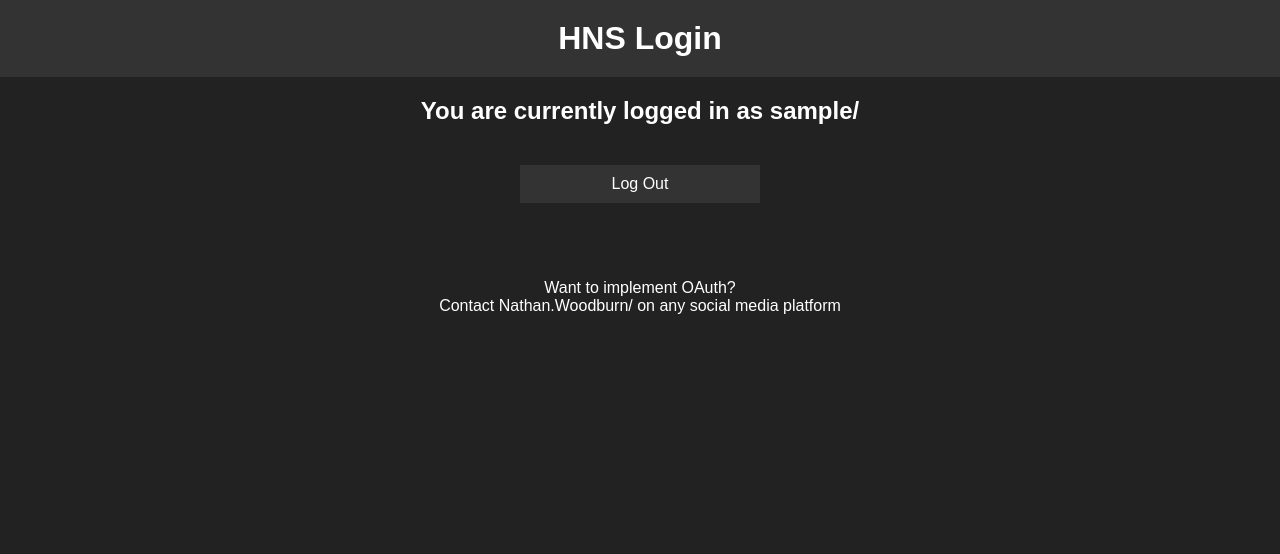
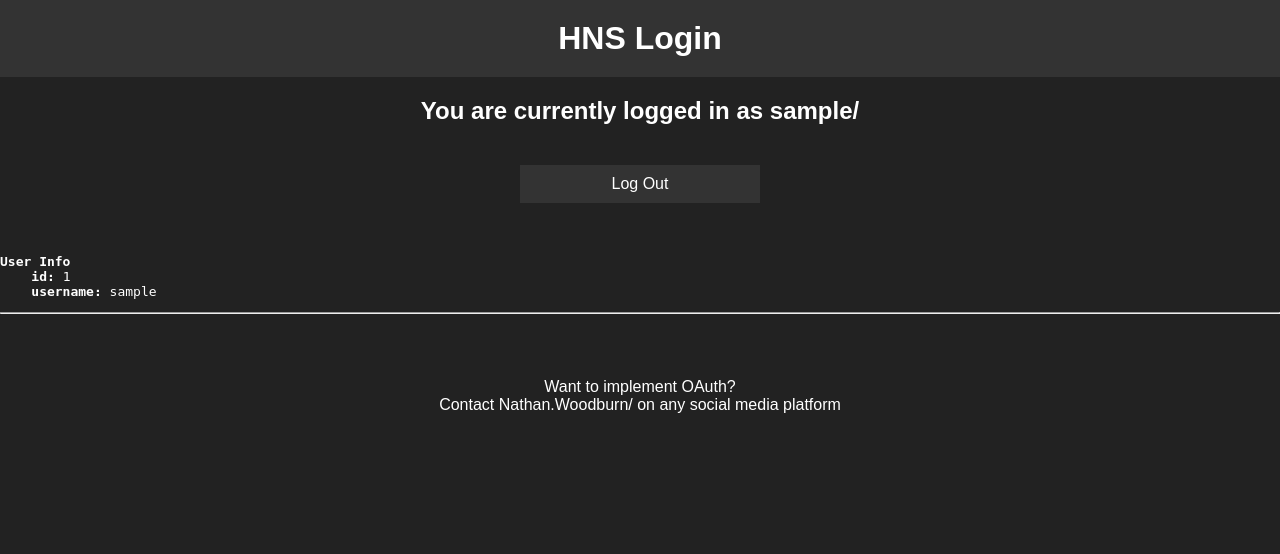
Before and after one commit to Nathanwoodburn/hns-login, a Flask app: page / in a window 1280 px wide. Shown: the top 554 px of the page. Run offline with Flask 3, Linux system fonts and the light colour scheme; the visitor is signed in with stand-in values (Sample User, id 1); tables that the repository leaves empty hold one stand-in row (values such as "Sample post"); a database or web service that is not in the repository returns one stand-in record (values such as "Sample title"); data that the repository does not hold is empty.

Commit message:
feat: Add more info to admin user

```diff
--- a/website/routes.py
+++ b/website/routes.py
@@ -58,11 +58,14 @@ def home():
             return redirect(next_page)
         return redirect("/")
     user = current_user()
+    users = []
     if user:
         clients = OAuth2Client.query.filter_by(user_id=user.id).all()
 
         if user.id == 1:
             clients = OAuth2Client.query.all()
+            users = User.query.all()
+            users = [{"id": user.id, "username": user.username} for user in users]
 
         if next_page:
             return redirect(next_page)
@@ -82,7 +85,7 @@ def home():
 
 
 
-    return render_template("home.html", user=user, clients=clients, address=address, hnsid=hnsid)
+    return render_template("home.html", user=user, clients=clients, address=address, hnsid=hnsid, users=users)
 
 @bp.route("/hnsid", methods=["POST"])
 def hnsid():
--- a/website/templates/home.html
+++ b/website/templates/home.html
@@ -98,8 +98,11 @@
   <a href="{{ url_for('.logout') }}" class="button">Log Out</a>
 
   {% for client in clients %}
+
   <pre>
 <strong>Client Info</strong>
+  {% if user.id == 1 %}
+  <strong>client_owner: </strong>{{ client.user_id }}{% endif %}
   {%- for key in client.client_info %}
   <strong>{{ key }}: </strong>{{ client.client_info[key] }}
   {%- endfor %}
@@ -110,6 +113,19 @@
 </pre>
   <hr>
   {% endfor %}
+  <br>
+  {% if user.id == 1 %}
+    {% for user_tmp in users %}
+
+    <pre>
+<strong>User Info</strong>
+    {%- for key in user_tmp %}
+    <strong>{{ key }}: </strong>{{ user_tmp[key] }}
+    {%- endfor %}
+</pre>
+    <hr>
+    {% endfor %}
+  {% endif %}
 
   <br><br>
   <p>Want to implement OAuth?<br>
```
